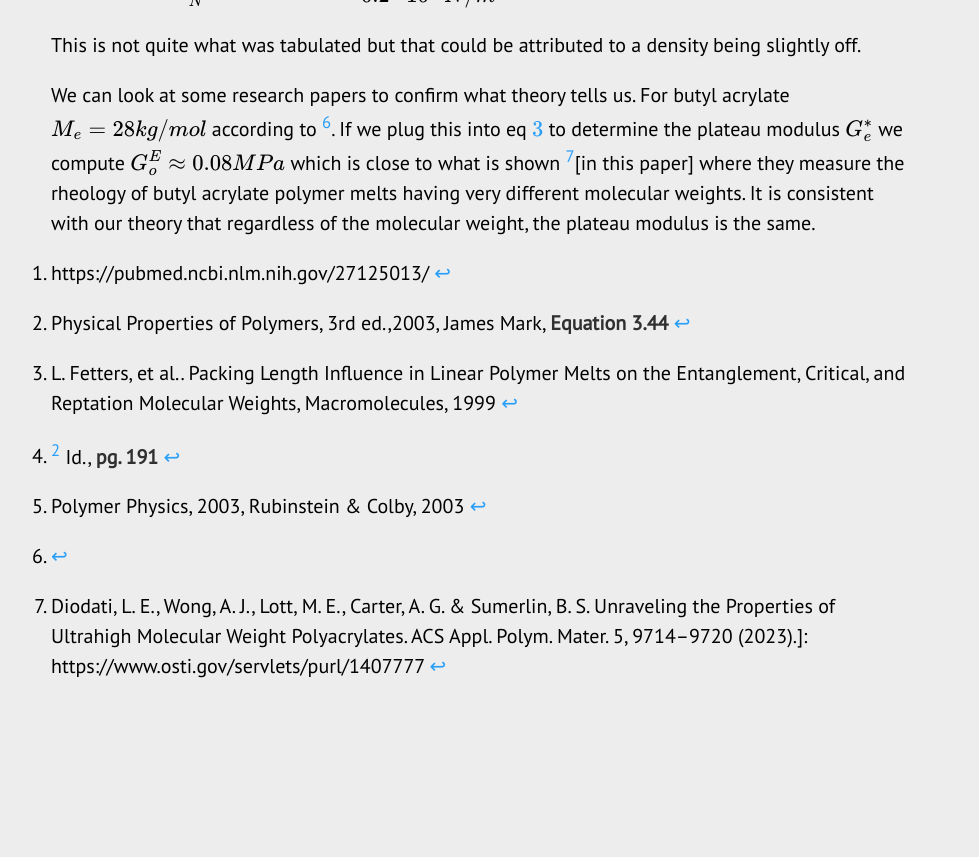
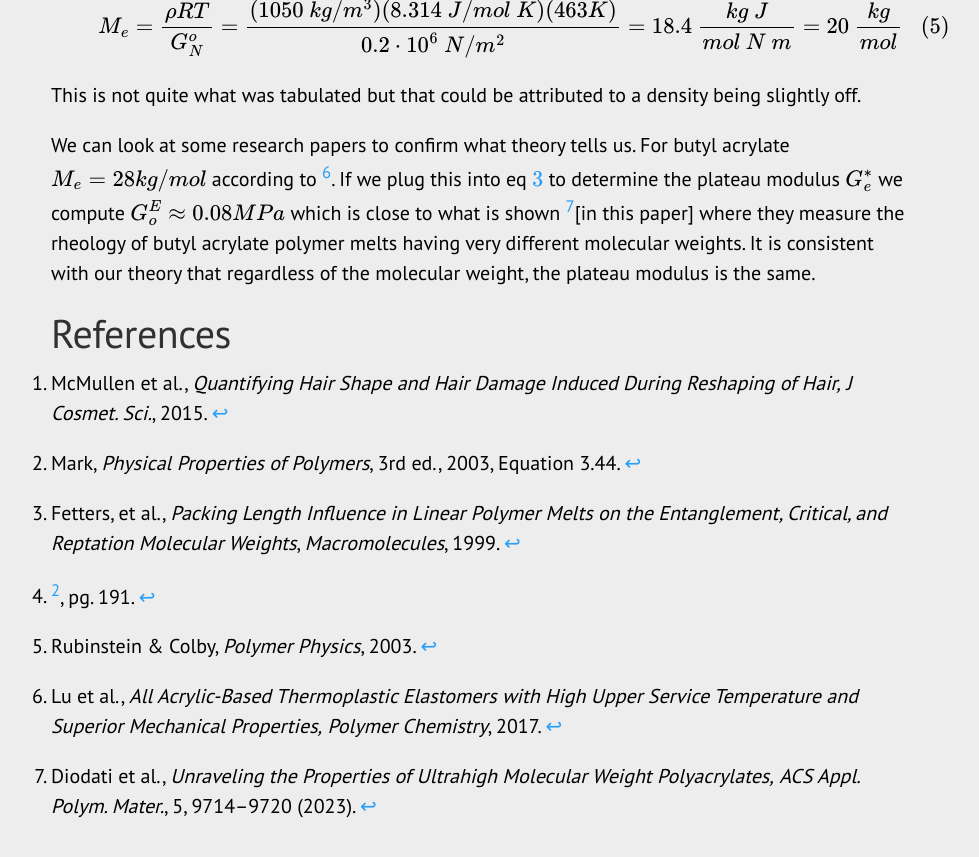
Before and after one commit to AnthonyA28/AnthonyA28.github.io, a Jekyll site: the page built from _posts/2024-04-06-Poly_Entanglements.md, in a window 1280 px wide and 900 px high, scrolled down 3852 px. Shown: the top 857 px of the window, without its empty margins (159-1138 px from the left). Built offline with Jekyll 4.4.1, drawn with Linux system fonts in a browser that asks for light colours; formulas are drawn with MathJax 3; before the commit the page ends 4613 px from its top, so only the background shows below that; some of the changed text lies outside the part shown.

Commit message:
reformat

```diff
--- a/_includes/head.html
+++ b/_includes/head.html
@@ -145,28 +145,25 @@
       </div>
     {% endif %}
 
-    {% if item.name == "Fracture Mechanics"%}
+    {% if item.name == "Fracture Mechanics" %}
       <div class="dropdown-content">
-      {% for post in site.tags.FractureMechanics %}
+        {% assign sorted_posts = site.tags.FractureMechanics | sort: 'date' %}
+        {% for post in sorted_posts %}
           <a href="{{ post.url }}">{{ post.title }}</a>
         {% endfor %}
       </div>
   {% endif %}
-    {% if item.name == "Polymers"%}
+
+  {% if item.name == "Polymers" %}
     <div class="dropdown-content">
-      {% for post in site.tags.Polymers %}
+      {% assign sorted_posts = site.tags.Polymers | sort: 'date' %}
+      {% for post in sorted_posts %}
         <a href="{{ post.url }}">{{ post.title }}</a>
       {% endfor %}
     </div>
   {% endif %}
-<!--
-    {% if item.name == "News"%}
-      <div class="dropdown-content">
-      {% for post in site.tags.News %}
-        <a href="{{ post.url }}">{{ post.title }}</a>
-      {% endfor %}
-      </div>
-    {% endif %} -->
+
+
     {% if item.name == "Tools"%}
       <div class="dropdown-content">
       {% for post in site.tags.Tools %}
--- a/_posts/2014-05-22-Poly_Entanglements.md
+++ b/_posts/2024-04-06-Poly_Entanglements.md
@@ -117,18 +117,13 @@
 
 We can look at some research papers to confirm what theory tells us. For butyl acrylate  $M_e=28kg/mol$ according to [^PBA]. If we plug this into eq $\ref{M_e}$ to determine the plateau modulus $G_e^*$ we compute $G_o^E \approx 0.08MPa$  which is close to what is shown [^UHMW][in this paper] where they measure the rheology of butyl acrylate polymer melts having very different molecular weights. It is consistent with our theory that regardless of the molecular weight, the plateau modulus is the same.
 
+# References
 
-
-
-[^Fetters]: L. Fetters, et al.. Packing Length Influence in Linear Polymer Melts on the Entanglement, Critical, and Reptation Molecular Weights, Macromolecules, 1999
-
-[^hair]:  https://pubmed.ncbi.nlm.nih.gov/27125013/
-
-[rubbery regime]: {{site.baseurl}}/2024/01/28/FM_Rheology.html
-
-[^Mark]: Physical Properties of Polymers, 3rd ed.,2003,  James Mark, **Equation 3.44**
-
-[^Markid]: [^Mark]  Id., **pg. 191**
-[^Rubinstein]: Polymer Physics, 2003, Rubinstein & Colby, 2003
-[^PBA]:
-[^UHMW]:  Diodati, L. E., Wong, A. J., Lott, M. E., Carter, A. G. &amp; Sumerlin, B. S. Unraveling the Properties of Ultrahigh Molecular Weight Polyacrylates. ACS Appl. Polym. Mater. 5, 9714–9720 (2023).]: https://www.osti.gov/servlets/purl/1407777
+[^Fetters]: Fetters, et al., *Packing Length Influence in Linear Polymer Melts on the Entanglement, Critical, and Reptation Molecular Weights*, *Macromolecules*, 1999.
+[^hair]: McMullen et al., *Quantifying Hair Shape and Hair Damage Induced During Reshaping of Hair,* *J Cosmet. Sci.*, 2015.
+[^rubbery regime]: [Link to FM Rheology Post]({{site.baseurl}}/2024/01/28/FM_Rheology.html)
+[^Mark]: Mark, *Physical Properties of Polymers*, 3rd ed., 2003, Equation 3.44.
+[^Markid]: [^Mark], pg. 191.
+[^Rubinstein]: Rubinstein & Colby, *Polymer Physics*, 2003.
+[^PBA]: Lu et al., *All Acrylic-Based Thermoplastic Elastomers with High Upper Service Temperature and Superior Mechanical Properties,* *Polymer Chemistry*, 2017.
+[^UHMW]: Diodati et al., *Unraveling the Properties of Ultrahigh Molecular Weight Polyacrylates,* *ACS Appl. Polym. Mater.*, 5, 9714–9720 (2023).
```
Also changed, not shown: _posts/2024-03-21_FM_Cavitation.md (deleted, +0 -8 lines), _posts/2024-04-04-Poly_Introduction.md (renamed from _posts/2024-02-19-Poly_Introduction.md, +3 -2 lines), _posts/2024-04-05-Poly_Rheology.md (renamed from _posts/2024-01-28-FM_Rheology.md, +3 -5 lines), _posts/2024-05-01-FM_Introduction.md (renamed from _posts/2024-01-29-FM_Introduction.md, +1 -1 lines), _posts/2024-05-02-FM_Soft Material Fracture.md (renamed from _posts/2024-01-27-FM_Soft Material Fracture.md), _posts/2024-05-03-FM_Cavitation.md (renamed from _posts/2024-03-21-FM_Cavitation.md). Lines whose indentation alone changed are shown as unchanged.
